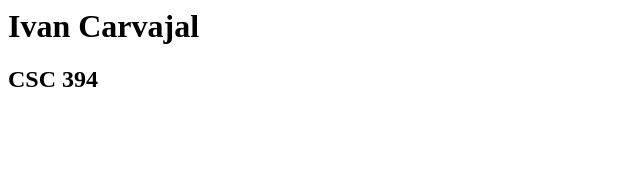
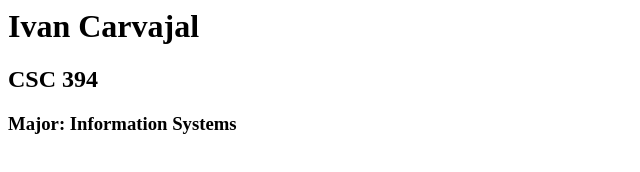
Before and after one commit to Ivan6798/csc-394-assignment-01, a plain HTML site: page index.html in a window 1280 px wide. Shown: the whole page, without its empty margins (0-640 px from the left). Drawn offline with Linux system fonts and the light colour scheme.

Commit message:
Update index.html

```diff
--- a/index.html
+++ b/index.html
@@ -5,5 +5,6 @@
   <body>
     <h1>Ivan Carvajal</h1>
     <h2>CSC 394</h2>
+    <h3>Major: Information Systems</h3>
   </body>
 </html>
```
